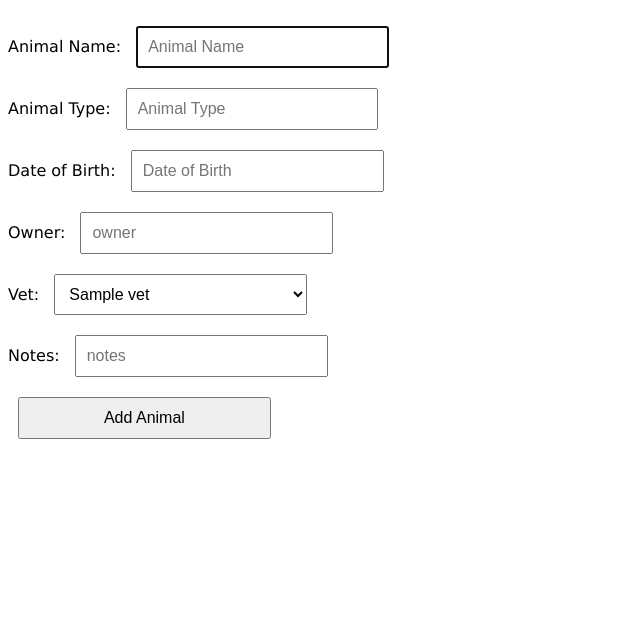
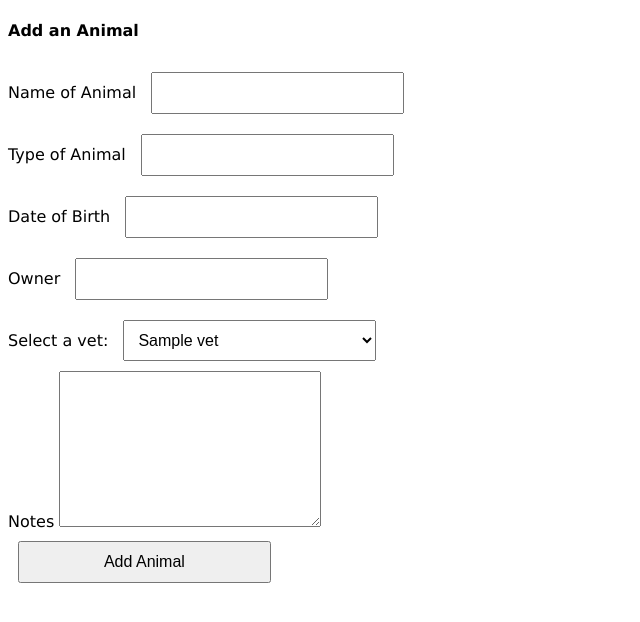
Before and after one commit to mrcboyle/PythonProject-VetApp, a Flask app: template templates/animals/new.html in a window 1280 px wide. Shown: the part 52-674 px from the top of the page, without its empty margins (0-640 px from the left). Run offline with Flask 2, Linux system fonts and the light colour scheme; the template is opened without the code that fills it: most values are stand-ins (such as "Sample title", 1, 10 or a date in 2020).

Commit message:
fixed vet dropdown issue

```diff
--- a/templates/animals/new.html
+++ b/templates/animals/new.html
@@ -1,43 +1,41 @@
 {% extends "base.html" %}
 {% block content %}
 
-<form action="/tasks" method="post">
-  <div>
-    <label for="name">Animal Name:</label>
-    <input type="text" id="name" name="name" placeholder="Animal Name" required autofocus>
-  </div>
+<h4>Add an Animal</h4>
 
-  <div>
-    <label for="animal_type ">Animal Type:</label>
-    <input type="text" id="animal_type " name="animal_type " placeholder="Animal Type" required>
-  </div>
+<form action="/animals" method="post">
 
-  <div>
-    <label for="date_of_birth">Date of Birth:</label>
-    <input type="text" id="date_of_birth" name="date_of_birth" placeholder="Date of Birth" required>
-  </div>
-
-  <div>
-    <label for="owner ">Owner:</label>
-    <input type="text" id="owner " name="owner " placeholder="owner" required>
-  </div>
-
-  <div>
-    <label for="vet">Vet:</label>
-    <select id="vet" name="vet_id">
-      {% for vet in vets %}
-      <option value="{{ vet.id }}">{{ vet.name }}</option>
-      {% endfor %}
-    </select>
-  </div>
-
-  <div>
-    <label for="notes ">Notes:</label>
-    <input type="text" id="notes " name="notes " placeholder="notes" required>
-  </div>
-
-  <button type="submit">Add Animal</button>
-
+  <!-- Form: Animal Name -->
+  <label for="animal_name">Name of Animal</label>
+  <input type="text" name="animal_name" id="animal_name">
+  <br>
+  <!-- Form: Animal Type -->
+  <label for="animal_type">Type of Animal</label>
+  <input type="text" name="animal_type" id="animal_type">
+  <br>
+  <!-- Form: Date of Birth -->
+  <label for="date_of_birth">Date of Birth</label>
+  <input type="text" name="date_of_birth" id="date_of_birth">
+  <br>
+  <!-- Form: Owner -->
+  <label for="owner">Owner</label>
+  <input type="text" name="owner" id="owner">
+  <br>
+  <!-- Form: Vet -->
+  <label for="vet">Select a vet:</label>
+  <select name="vet_id" id="vet">
+    {% for vet in vets %}
+    <option value="{{ vet.id }}">{{ vet.name }}</option>
+    {% endfor %}
+  </select>
+  <br>
+  <!-- Form: Notes -->
+  <label for="notes">Notes</label>
+  <textarea name="notes" id="notes" cols="30" rows="10"></textarea>
+  <br>
+  <input class="btn btn--action" type='submit' value="Add Animal">
+  <br>
 </form>
 
+
 {% endblock %}
```
Also changed, not shown: controllers/animal_controller.py (+8 -3 lines), static/style.css (+13 -0 lines), templates/animals/index.html (+0 -34 lines).
